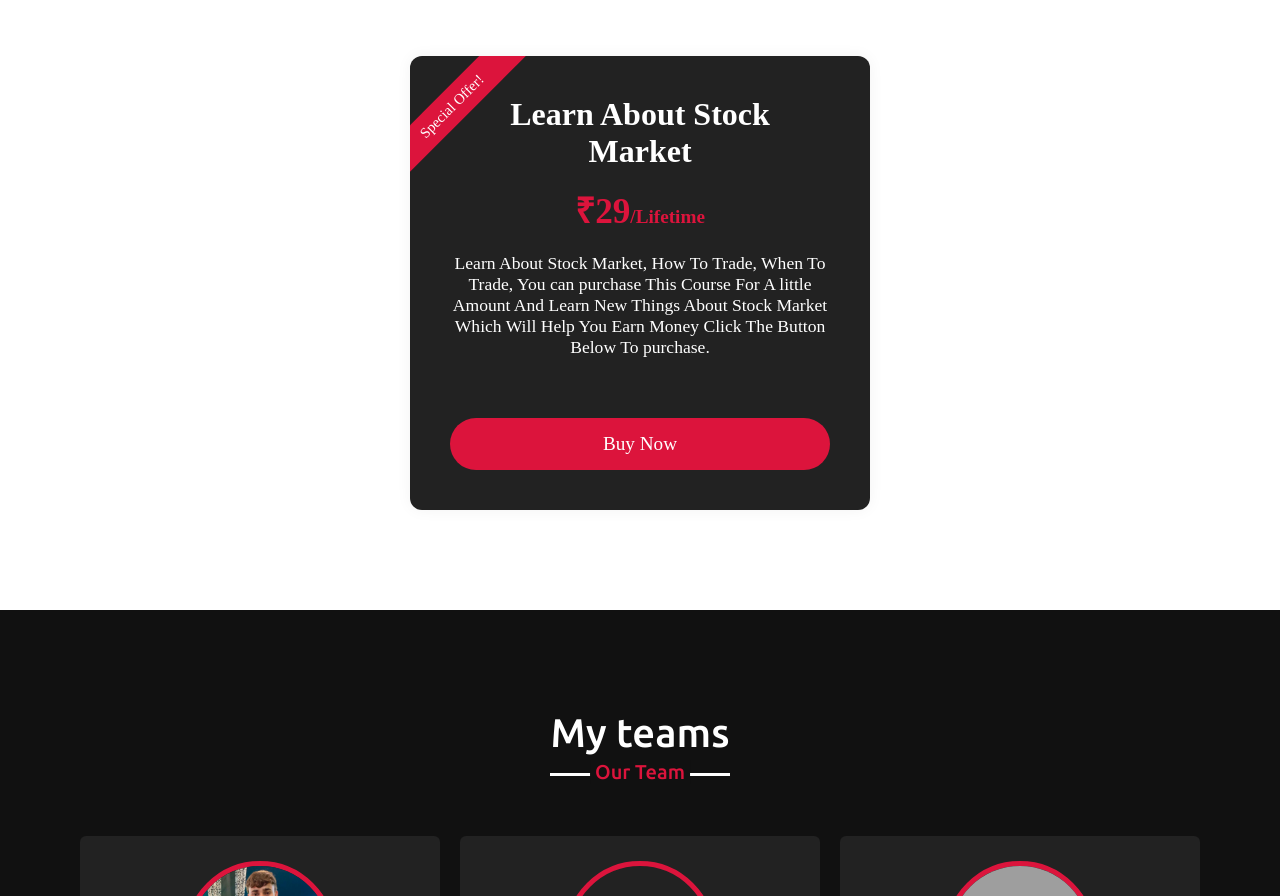
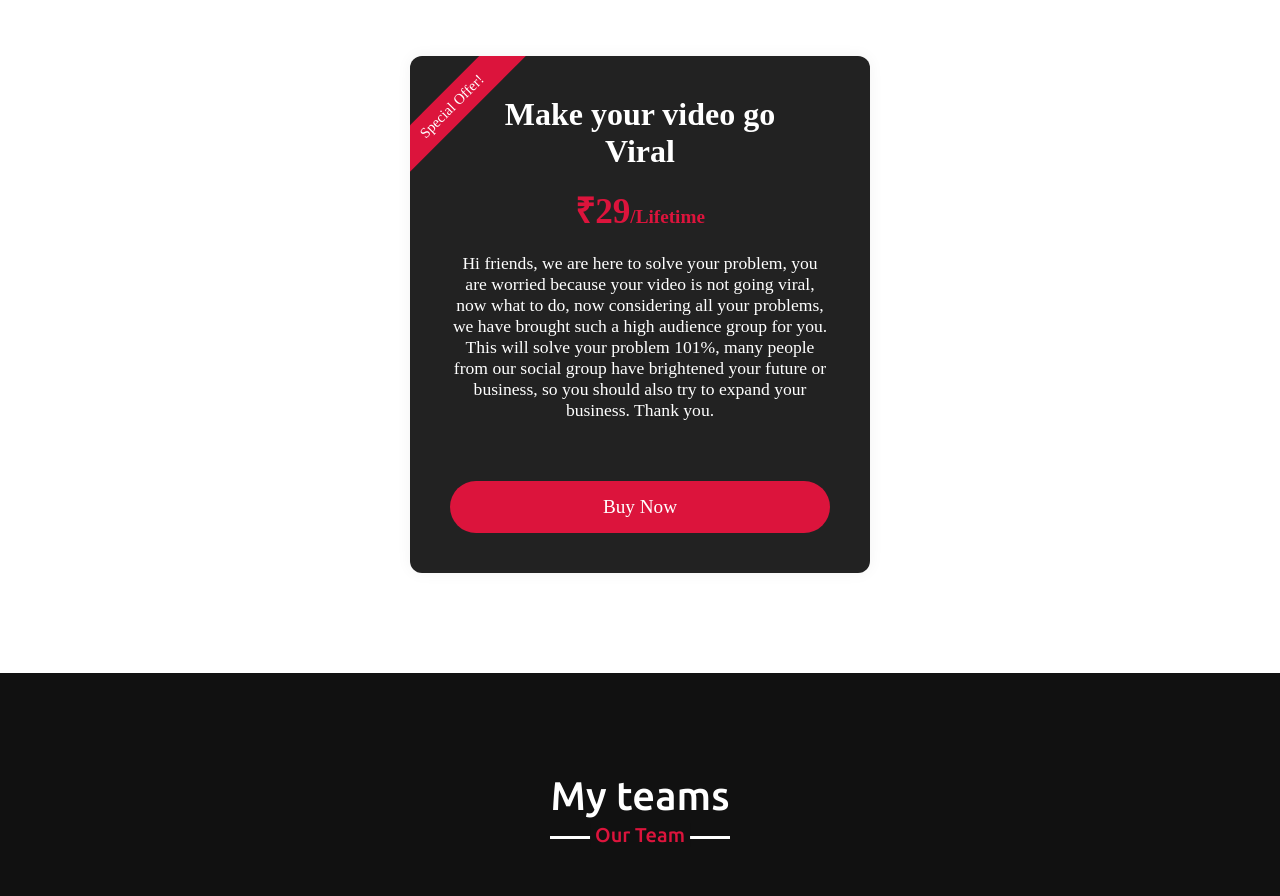
Before and after one commit to ambamusic/ambamusicofficial, a plain HTML site: page index.html in a window 1280 px wide. Shown: the part 3724-4620 px from the top of the page. Drawn offline with nearby package versions, Linux system fonts and the light colour scheme; grey boxes are pictures that could not be loaded.

Commit message:
Update index.html

```diff
--- a/index.html
+++ b/index.html
@@ -185,9 +185,10 @@
             <center>
 
                 <div class="container5">
-                    <h2 class="title2">Learn About Stock <br> Market</h2>
+                    <h2 class="title2">Make your video go <br> Viral</h2>
                     <h3 class="price">₹29<span>/Lifetime</span></h3>
-                        <p class="description">Learn About Stock Market, How To Trade, When To Trade, You can purchase This Course For A little Amount And Learn New Things About Stock Market Which Will Help You Earn Money Click The Button Below To purchase.</p>
+                        <p class="description">Hi friends, we are here to solve your problem, you are worried because your video is not going viral, now what to do, now considering all your problems, we have brought such a high audience group for you. This will solve your problem 101%, many people from our social group have brightened your future or business, so you should also try to expand your business. Thank you.
+                        </p>
                         <a class="subscribe-button" href="#">Buy Now</a>
                         <div class="ribbon-wrap">
                             <div class="ribbon">Special Offer!</div>
```
